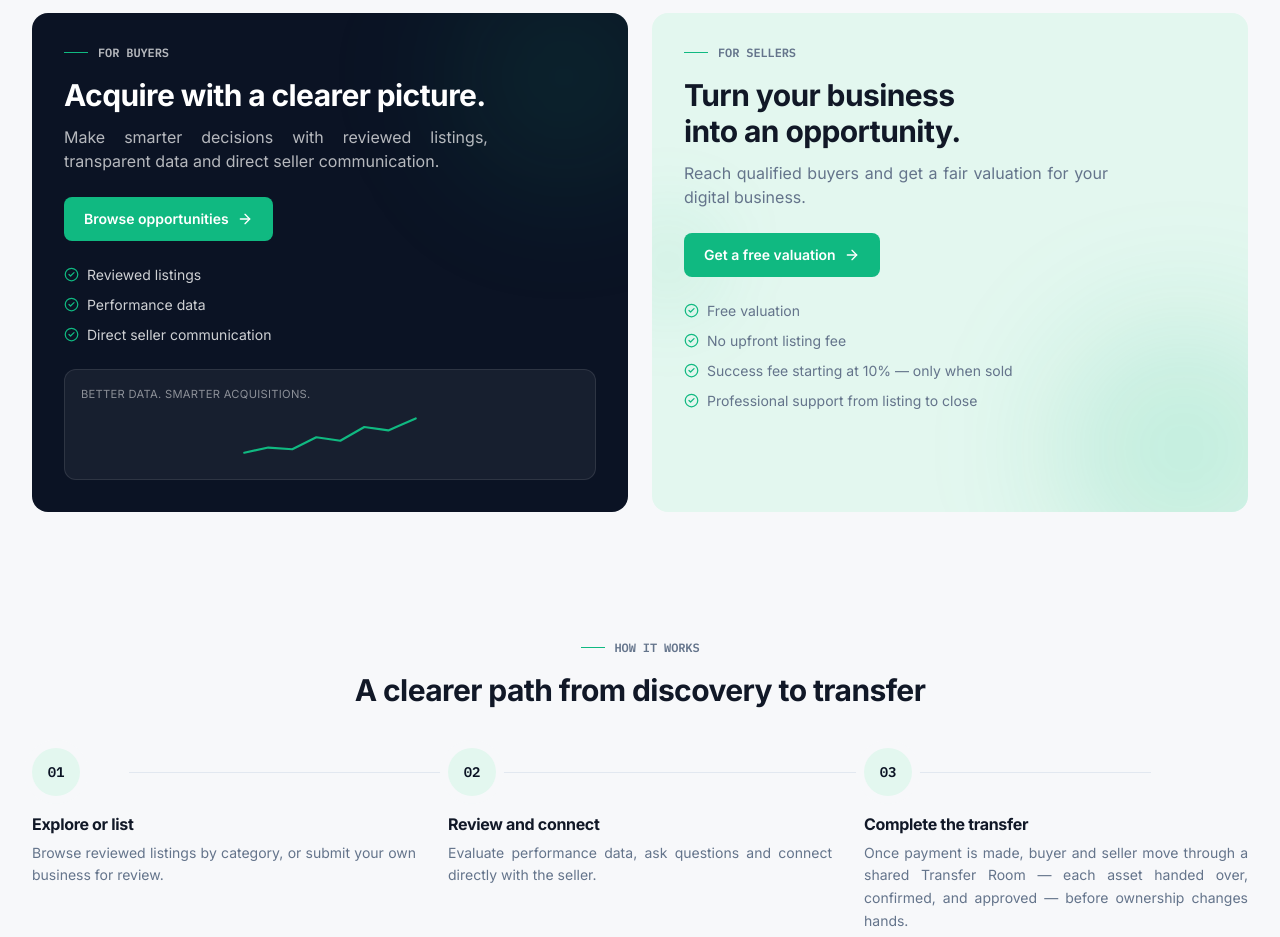
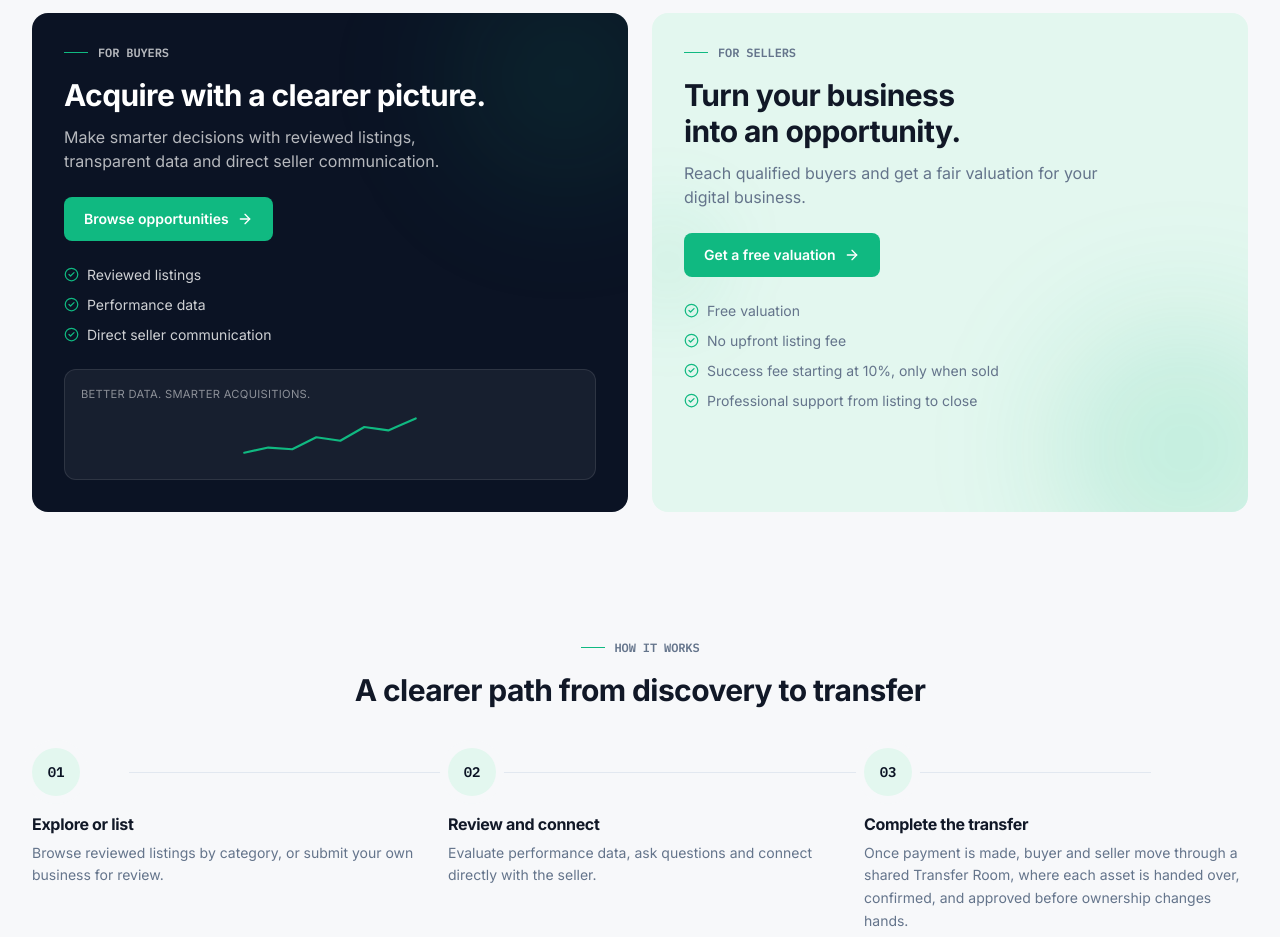
Before and after one commit to mdmanirmia/durqo-app, a Next.js app: page / in a window 1280 px wide. Shown: the part 1860-2797 px from the top of the page. Built offline with nearby package versions, Linux system fonts and the light colour scheme; no server answers; the database is empty.

Commit message:
Add files via upload

```diff
--- a/src/app/globals.css
+++ b/src/app/globals.css
@@ -109,27 +109,24 @@ h1, h2, h3, h4 {
   background-attachment: local, local, scroll, scroll;
 }
 
-/* Sitewide body-copy justification (Sep 5, 2026, per an explicit "sob
-   likha justify hobe" request — all writing across the site, including
-   every listing's text, should be justified). Scoped to paragraphs and
-   list items rather than every element: those are where real body copy
-   lives (listing overview/description text, About/Terms/Privacy content,
-   FAQ answers, Copyright Notes bullets, etc.), while headings, buttons,
-   badges, labels, and nav links are short single-line UI chrome that
-   justify has no visible effect on anyway. Placed in Tailwind's `base`
-   layer (not left unlayered like the body/h1 rules above) specifically so
-   any paragraph that already carries an explicit Tailwind alignment
-   utility — text-center/text-left/text-right, e.g. empty-state messages,
-   the login/register "Don't have an account?" line, the cart's fine-print
-   line — keeps overriding this default: Tailwind's `utilities` layer
-   always wins over `base` regardless of selector order or specificity, so
-   nothing already deliberately centered/right-aligned changes. This
-   superseded the one-off `text-justify` class previously added by hand
-   just to the Payment Terms card, which is now redundant but left as-is
-   (harmless — the same alignment either way). */
+/* Sitewide body-copy alignment. Was `text-align: justify` (Sep 5, 2026,
+   per an explicit "sob likha justify hobe" request). Reverted to normal
+   left-aligned text on Sep 13, 2026 per a direct follow-up owner
+   complaint ("word to word er majhe onek distance hoye geche" — visible
+   on many pages): CSS justify on narrow columns stretches word-spacing to
+   fill each line since browsers don't auto-hyphenate, and it gets worse
+   wherever a line contains a long unbreakable run (a bolded phrase, a
+   link) that can't wrap internally. Left-aligned copy doesn't have this
+   problem. Still scoped to paragraphs and list items rather than every
+   element — that's where real body copy lives (listing overview text,
+   About/Terms/Privacy content, FAQ answers, etc.) — and still placed in
+   Tailwind's `base` layer so any paragraph that already carries an
+   explicit alignment utility (text-center/text-right, e.g. empty-state
+   messages, the cart's fine-print line) keeps overriding this default via
+   Tailwind's `utilities` layer. */
 @layer base {
   p, li {
-    text-align: justify;
+    text-align: left;
   }
 }
 
--- a/src/app/page.tsx
+++ b/src/app/page.tsx
@@ -165,14 +165,14 @@ const REVIEW_ITEMS = ["Listing reviewed", "Performance checked", "Seller verific
 const STEPS = [
   { icon: Search, title: "Explore or list", body: "Browse reviewed listings by category, or submit your own business for review." },
   { icon: LineChart, title: "Review and connect", body: "Evaluate performance data, ask questions and connect directly with the seller." },
-  { icon: CheckCircle2, title: "Complete the transfer", body: "Once payment is made, buyer and seller move through a shared Transfer Room — each asset handed over, confirmed, and approved — before ownership changes hands." },
+  { icon: CheckCircle2, title: "Complete the transfer", body: "Once payment is made, buyer and seller move through a shared Transfer Room, where each asset is handed over, confirmed, and approved before ownership changes hands." },
 ];
 
 const CONFIDENCE = [
   { icon: ShieldCheck, title: "Listing review", body: "Every listing is manually reviewed for accuracy, completeness and legitimacy before it goes live." },
   { icon: UserCheck, title: "Seller verification", body: "Sellers can complete identity verification and earn a Verified badge on their profile." },
   { icon: LineChart, title: "Performance data", body: "Revenue, traffic and SEO figures can be independently checked against Google Analytics, Search Console, SEMrush and Ahrefs." },
-  { icon: MessageSquare, title: "Secure communication", body: "Negotiate and share information directly through Durqo's private messaging — nothing moves to unrecorded channels." },
+  { icon: MessageSquare, title: "Secure communication", body: "Negotiate and share information directly through Durqo's private messaging, so nothing moves to unrecorded channels." },
 ];
 
 // The assurance panel's bottom row deliberately says "Identity verification"
@@ -507,7 +507,7 @@ export default async function Home() {
                 </div>
               ) : (
                 <div className="relative rounded-2xl border border-dashed border-rule-strong bg-paper-raised p-10 text-center text-sm text-ink-faint">
-                  New listings are on their way — check back soon.
+                  New listings are on their way. Check back soon.
                 </div>
               )}
             </div>
@@ -684,7 +684,7 @@ export default async function Home() {
                     // the highest Success Fee rate) rather than a hardcoded
                     // "10%" literal, so this line can't drift from /sell,
                     // /terms, and /contact if the schedule ever changes.
-                    `Success fee starting at ${fmtRate(SUCCESS_FEE_TIERS[0].rate)} — only when sold`,
+                    `Success fee starting at ${fmtRate(SUCCESS_FEE_TIERS[0].rate)}, only when sold`,
                     "Professional support from listing to close",
                   ].map((t) => (
                     <span key={t} className="flex items-center gap-2 text-sm text-ink-soft">
```
